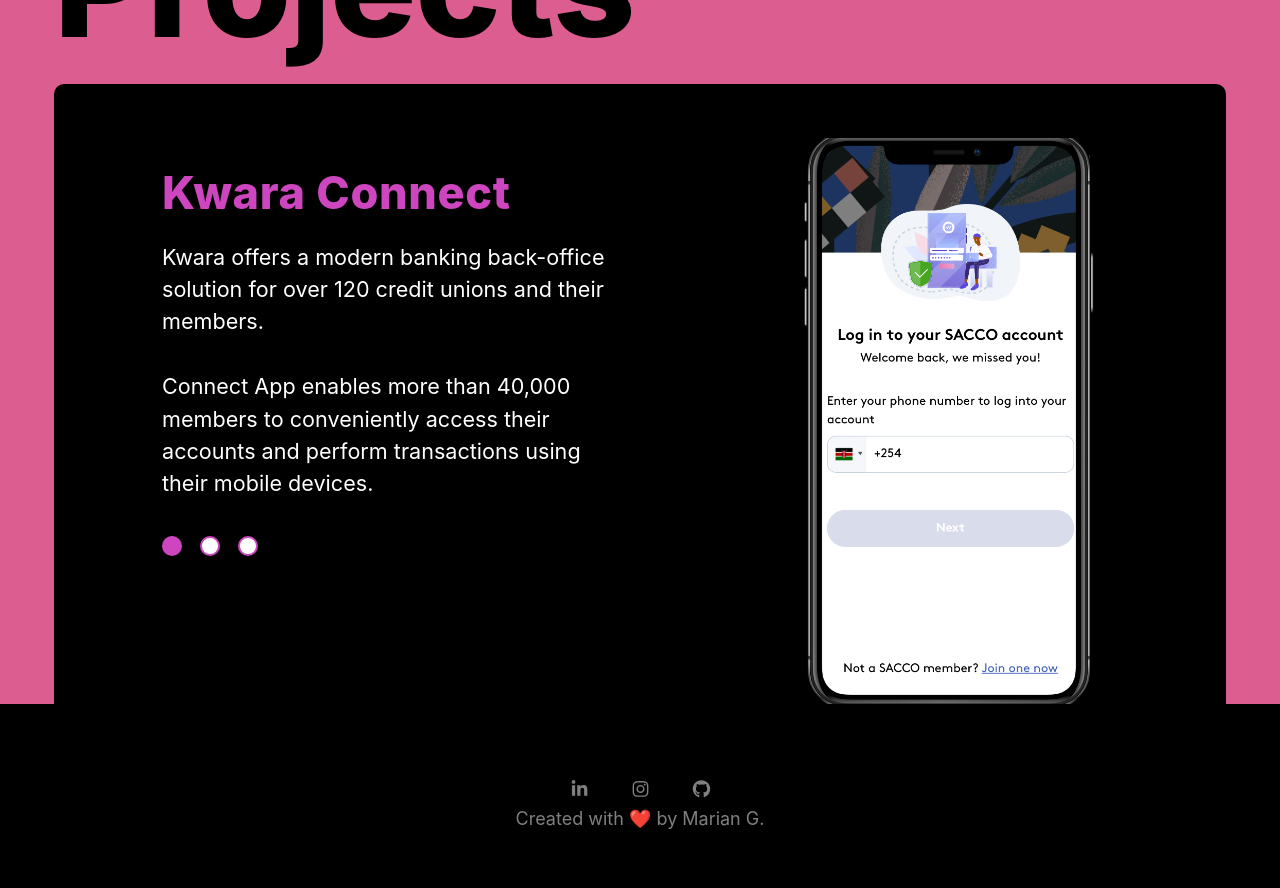
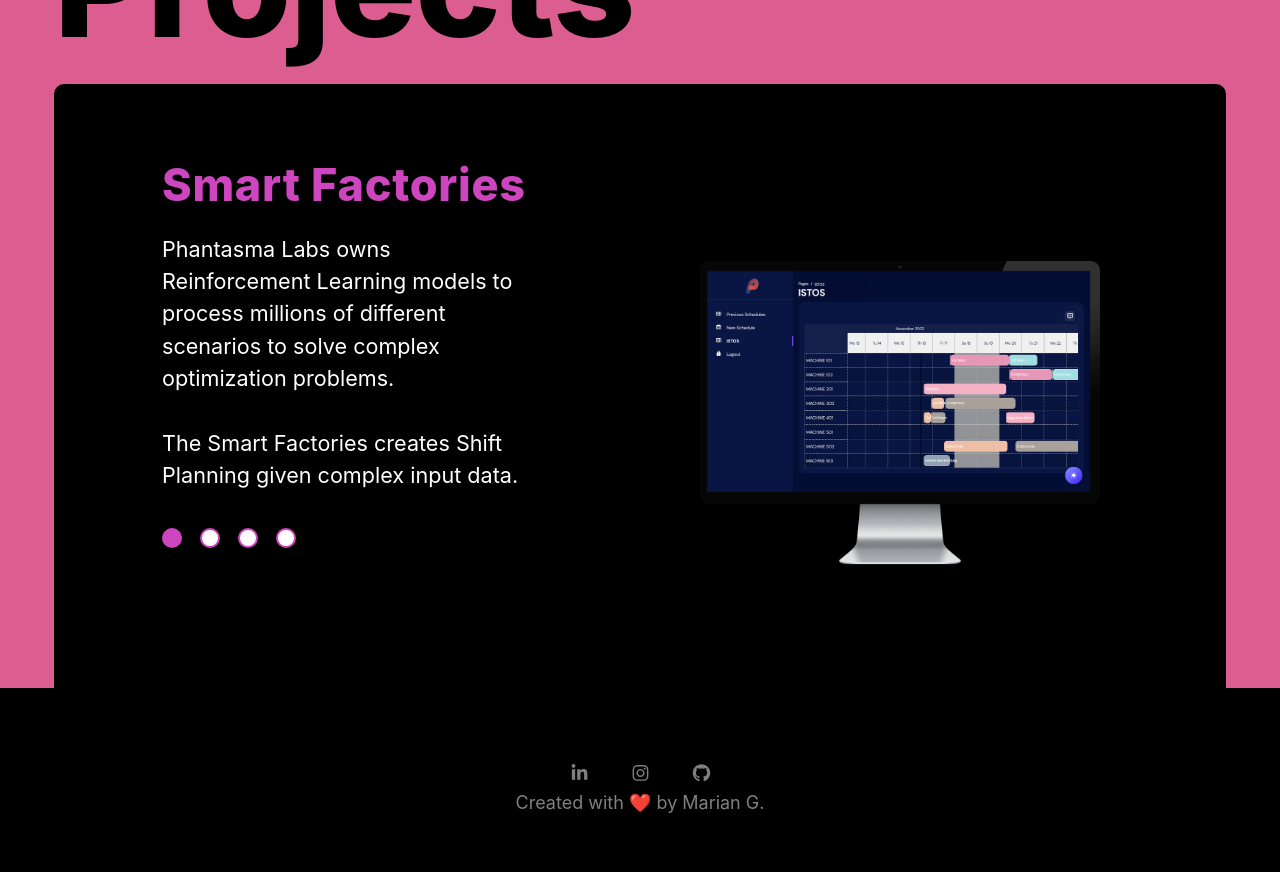
Before and after one commit to mariangace/heyMarian, a Next.js app: page / in a window 1280 px wide. Shown: the part 1920-2808 px from the top of the page. Built offline with nearby package versions, Linux system fonts and the light colour scheme.

Commit message:
update projects section

```diff
--- a/components/Home/Projects.tsx
+++ b/components/Home/Projects.tsx
@@ -1,10 +1,10 @@
-import React, { useEffect, useState } from "react";
+import React, { useEffect } from "react";
 
 import Image from "next/image";
 import utilStyles from "../../styles/utils.module.css";
 import styles from "../../styles/Home.module.css";
 
-const TIMER = 1000 * 10;
+const TIMER = 1000 * 15;
 
 type ProjectData = {
   name: string;
@@ -14,6 +14,17 @@
   p2?: string;
 };
 const projects: ProjectData[] = [
+  {
+    name: "Smart Factories",
+    url: "https://www.phantasma.global/",
+    image: {
+      src: "/images/phantasmaLabs.png",
+      width: 400,
+      height: 305,
+    },
+    p1: "Phantasma Labs owns Reinforcement Learning models to process millions of different scenarios to solve complex optimization problems.",
+    p2: "The Smart Factories creates Shift Planning given complex input data.",
+  },
   {
     name: "Kwara Connect",
     url: "https://kwara.com/",
--- a/styles/Home.module.css
+++ b/styles/Home.module.css
@@ -180,25 +180,10 @@
   display: flex;
   justify-content: space-between;
   align-items: center;
-  animation: opacity 2s ease-in-out;
 }
 
 .projectImage {
   object-fit: cover;
-}
-@keyframes opacity {
-  0% {
-    display: none;
-    opacity: 0.1;
-  }
-  50% {
-    display: block;
-    opacity: 0.5;
-  }
-  100% {
-    display: block;
-    opacity: 1;
-  }
 }
 
 .info {
```
Also changed, not shown: public/images/phantasmaLabs.png (added).
